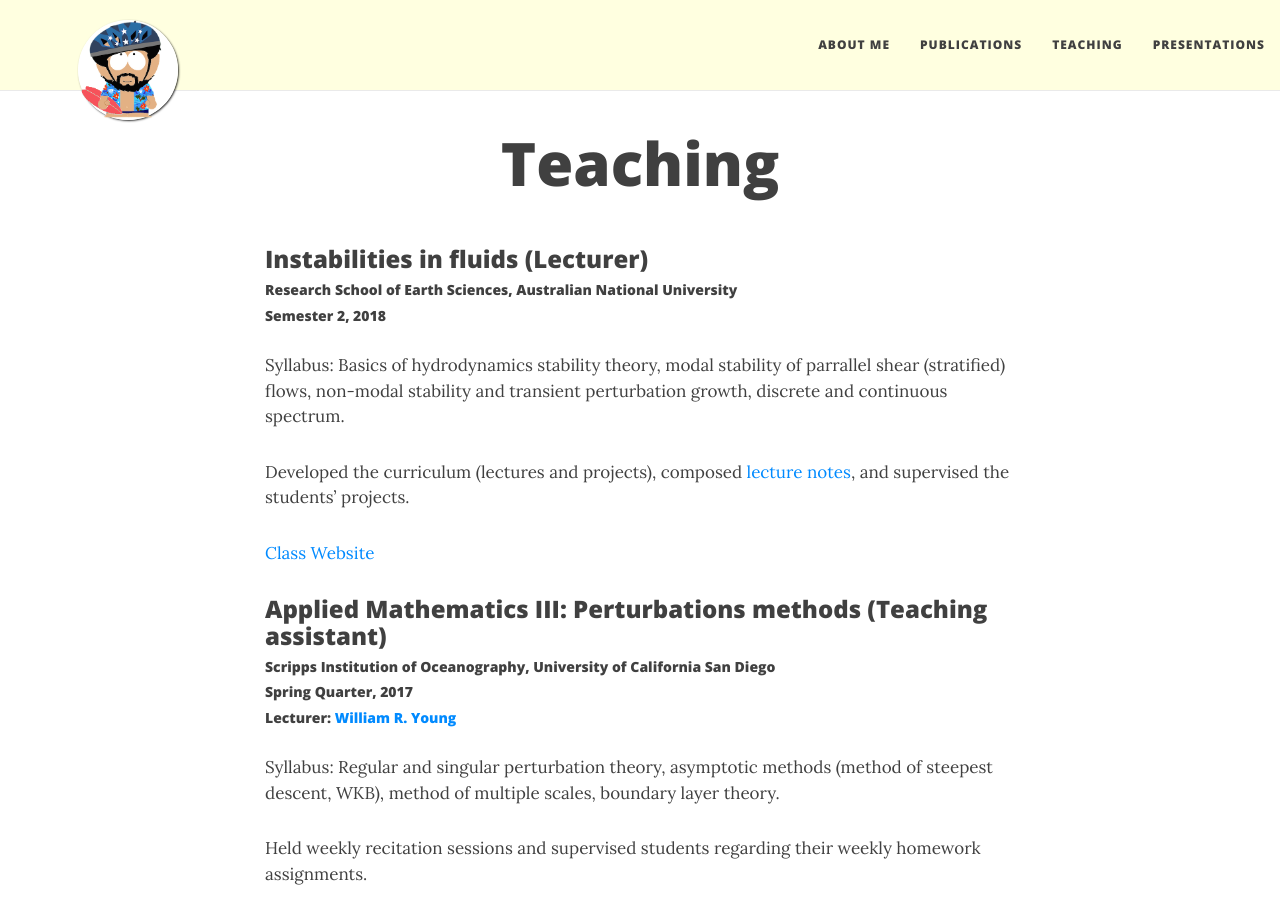
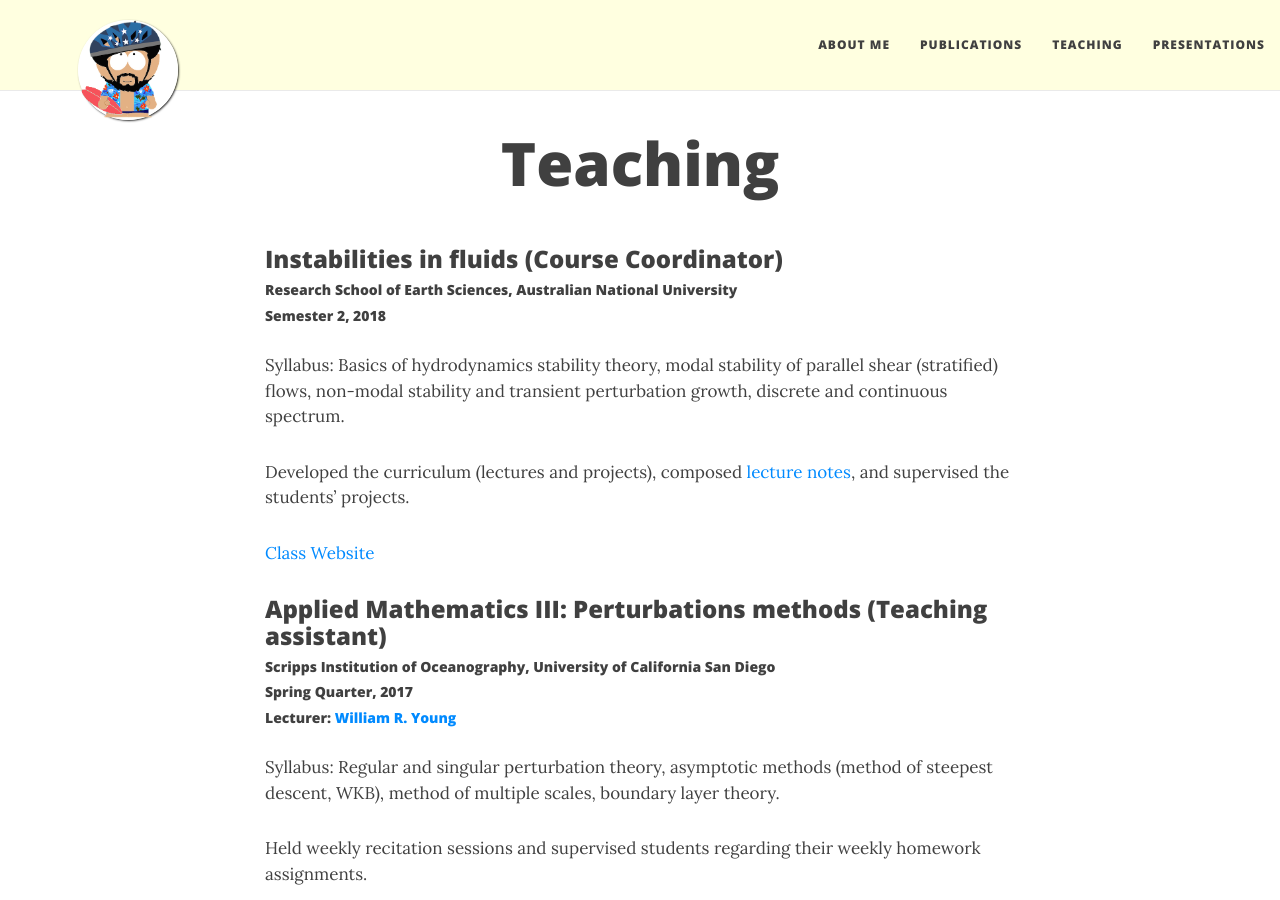
Before and after one commit to navidcy/navidcy.github.io, a Jekyll site: the page built from teaching.md, in a window 1280 px wide and 900 px high. Built offline with Jekyll 4.4.1, drawn with Linux system fonts in a browser that asks for light colours; nearby versions of some CDN libraries.

Commit message:
fixes minor typos

```diff
--- a/teaching.md
+++ b/teaching.md
@@ -4,11 +4,11 @@
 #subtitle:
 ---
 
-### Instabilities in fluids (Lecturer)
+### Instabilities in fluids (Course Coordinator)
 ##### Research School of Earth Sciences, Australian National University
 ##### Semester 2, 2018
 
-Syllabus: Basics of hydrodynamics stability theory, modal stability of parrallel shear (stratified) flows, non-modal stability and transient perturbation growth, discrete and continuous spectrum.
+Syllabus: Basics of hydrodynamics stability theory, modal stability of parallel shear (stratified) flows, non-modal stability and transient perturbation growth, discrete and continuous spectrum.
 
 Developed the curriculum (lectures and projects), composed [lecture notes][instabilities-anu-notes]{:target="_blank"}, and supervised the students' projects.
 
```
